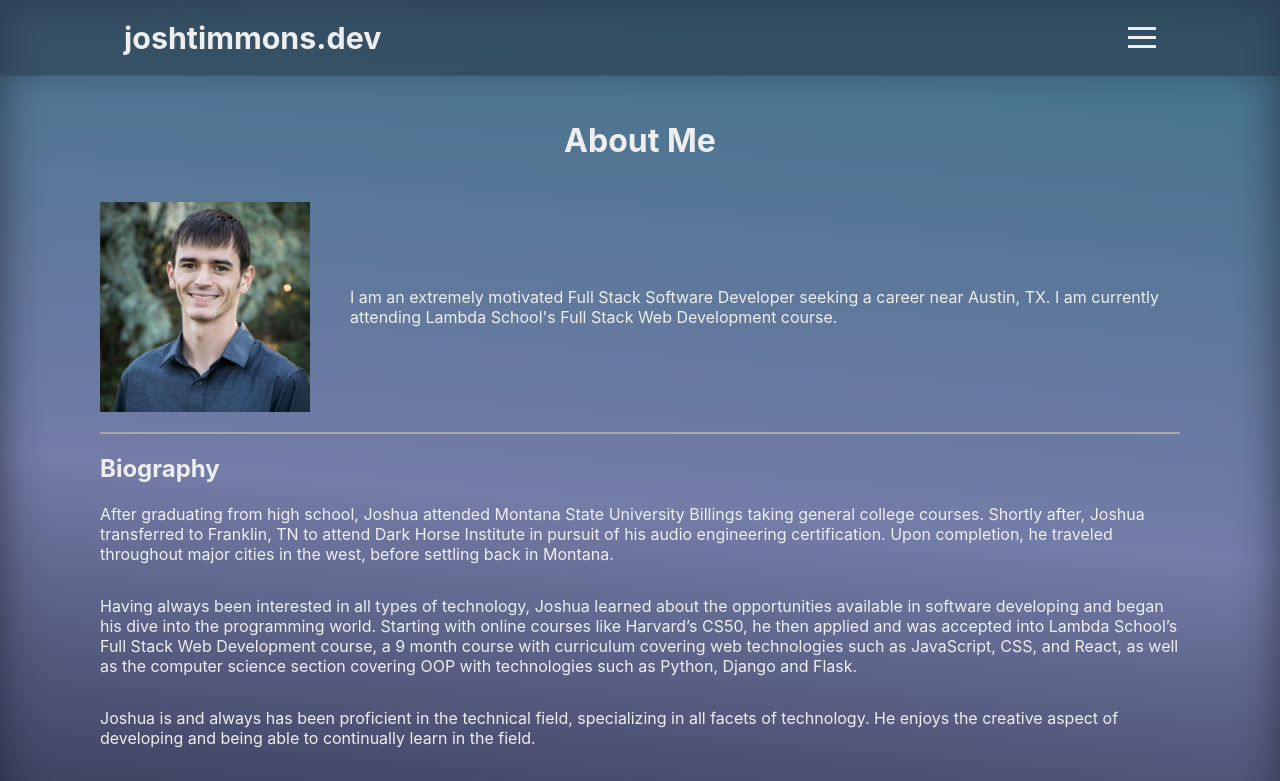
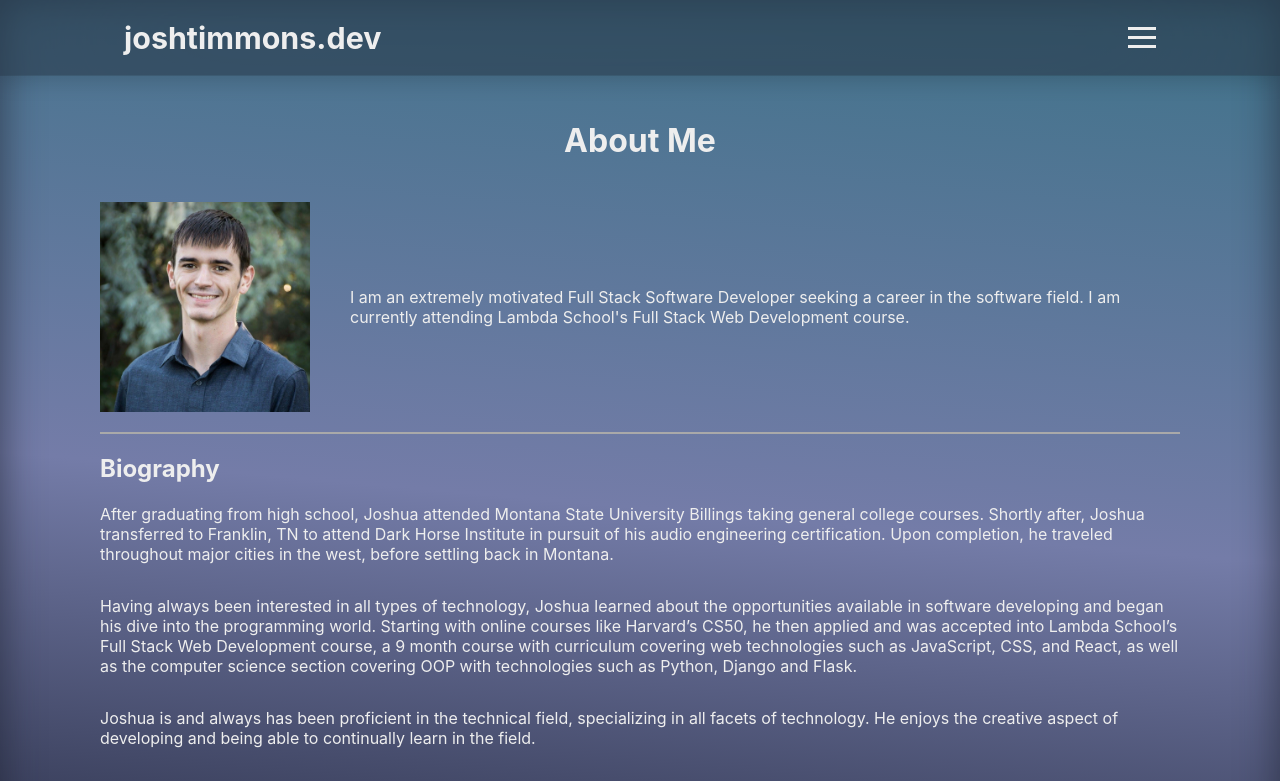
Before and after one commit to josh182014/portfolio-site, a React (Create React App) app: page /about in a window 1280 px wide. Shown: the top 781 px of the page. Built offline with nearby package versions, Linux system fonts and the light colour scheme.

Commit message:
updated bio

```diff
--- a/src/components/About/About.js
+++ b/src/components/About/About.js
@@ -5,7 +5,7 @@ const About = () => (
   <div className="about-container">
     <h1>About Me</h1>
     <img alt="headshot of Josh Timmons" src="/assets/headshot.png" />
-    <p className="about-paragraph">I am an extremely motivated Full Stack Software Developer seeking a career near Austin, TX. I am currently attending Lambda School's Full Stack Web Development course.</p>
+    <p className="about-paragraph">I am an extremely motivated Full Stack Software Developer seeking a career in the software field. I am currently attending Lambda School's Full Stack Web Development course.</p>
     <span className="divider" />
     <h2>Biography</h2>
     <p className="bio">After graduating from high school, Joshua attended Montana State University Billings taking general college courses. Shortly after, Joshua transferred to Franklin, TN to attend Dark Horse Institute in pursuit of his audio engineering certification. Upon completion, he traveled throughout major cities in the west, before settling back in Montana.</p>
```
